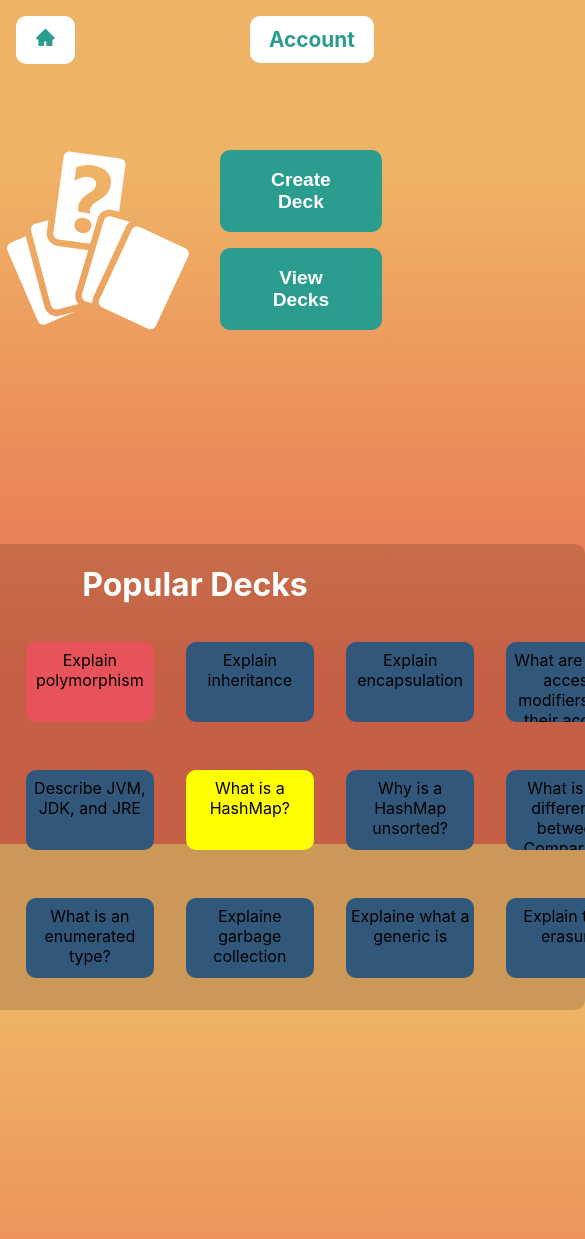
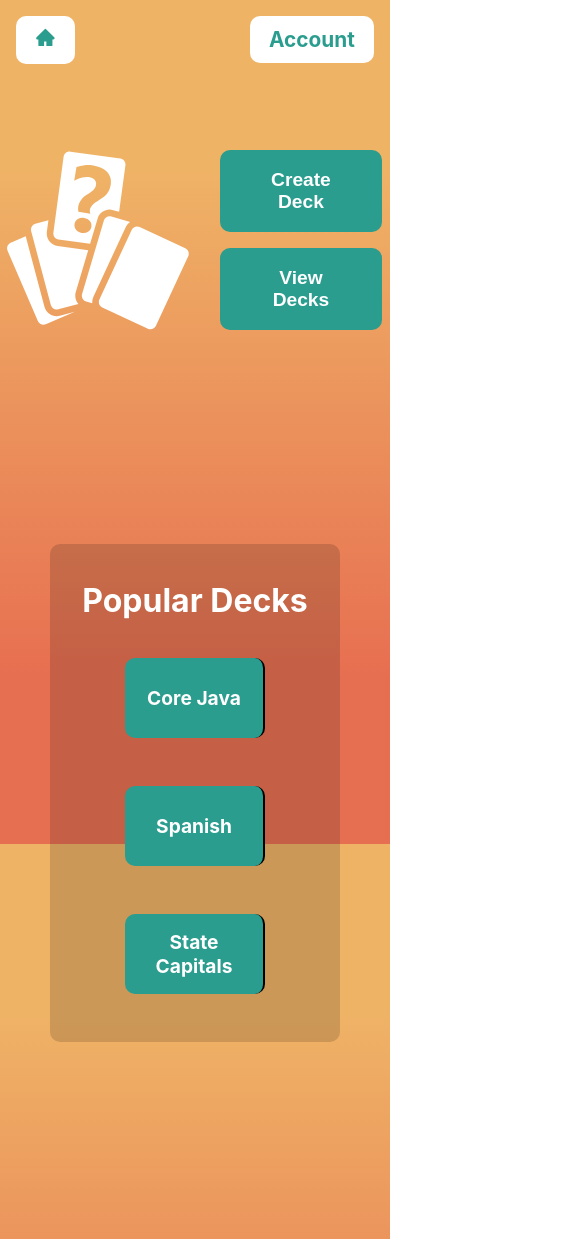
Before and after one commit to michael-mcmasters/Notecards, a React (Create React App) app: page / in a window 390 px wide. Shown: the top 1239 px of the page, 585 px wide, since content can reach past the window. Built offline with nearby package versions, Linux system fonts and the light colour scheme.

Commit message:
Make Popular Decks section responsive for mobile screen

```diff
--- a/src/components/homepagetwo/CardsGallary.js
+++ b/src/components/homepagetwo/CardsGallary.js
@@ -54,6 +54,11 @@ const CardsContainer = styled.div`
   width: 40rem;
   max-width: 40rem;
   max-height: 8rem;
+
+  @media(max-width: 800px) {
+    /* background-color: red; */
+    display: none;
+  }
 `;
 
 export default CardsGallary;
--- a/src/components/homepagetwo/PopularDecks.js
+++ b/src/components/homepagetwo/PopularDecks.js
@@ -85,6 +85,10 @@ const Wrapper = styled.div`
   max-width: 60rem;
   background-color: rgba(1, 1, 1, 0.15);
   border-radius: 10px;
+
+  @media(max-width: 800px) {
+    padding: 1rem 2rem;
+  }
 `;
 
 const Header = styled.h1`
```
